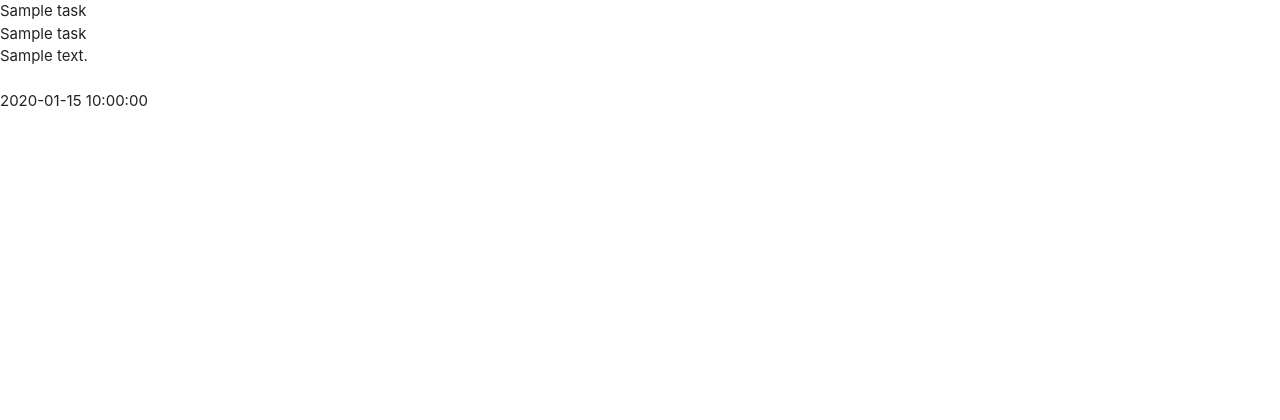
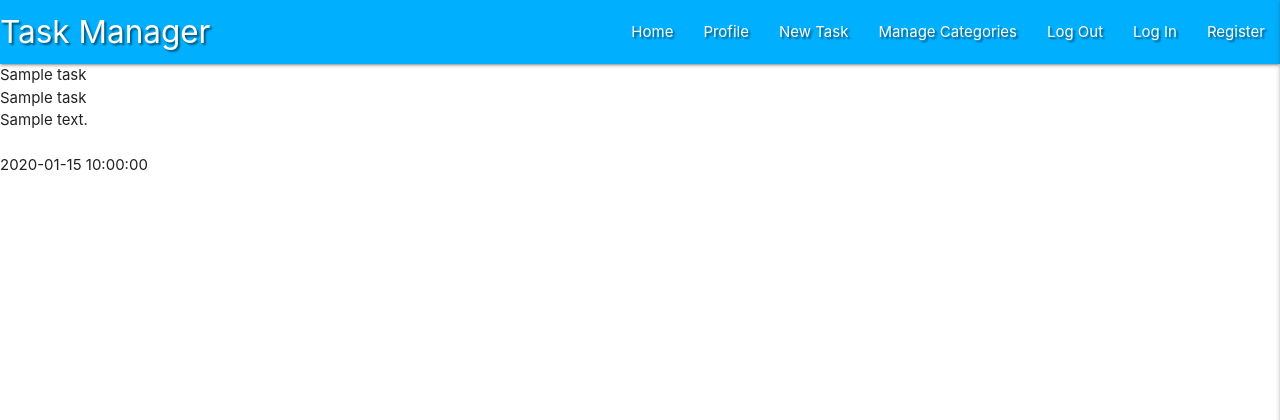
Before and after one commit to Benjamin144/flask-task-manager-builder, a Flask app: page / in a window 1280 px wide. Shown: the top 420 px of the page. Run offline with Flask 2, Linux system fonts and the light colour scheme; a database or web service that is not in the repository returns one stand-in record (values such as "Sample title"); some libraries are stand-ins or nearby versions.

Commit message:
Add Materialize Navbar & Sidebar

```diff
--- a/static/css/style.css
+++ b/static/css/style.css
@@ -0,0 +1,3 @@
+  .text-shadow {
+    text-shadow: 2px 2px 2px rgba(0, 0, 0, 0.5);
+}
--- a/static/js/script.js
+++ b/static/js/script.js
@@ -0,0 +1,5 @@
+ // Or with jQuery
+
+  $(document).ready(function(){
+    $('.sidenav').sidenav({edge: "right"});
+  });
--- a/templates/base.html
+++ b/templates/base.html
@@ -14,10 +14,41 @@
 </head>
 <body>
 
+    <header>
+        <!-- top navbar-->
+         <nav class="nav-extended text-shadow #00b0ff light-blue accent-3">
+            <div class="nav-wrapper">
+            <a href="{{ url_for('get_tasks') }}" class="brand-logo">Task Manager</a>
+            <a href="#" data-target="mobile-demo" class="sidenav-trigger right"><i class="fas fa-bars"></i></a>
+            <ul class="right hide-on-med-and-down">
+                <li><a href="{{ url_for('get_tasks') }}">Home</a></li>
+					<li><a href="#">Profile</a></li>
+					<li><a href="#">New Task</a></li>
+					<li><a href="#">Manage Categories</a></li>
+					<li><a href="#">Log Out</a></li>
+					<li><a href="#">Log In</a></li>
+					<li><a href="#">Register</a></li>
+            </ul>
+            </div>
+        </nav>
+
+        <!-- mobile sidenav -->
+                <ul class="sidenav" id="mobile-demo">
+            <li><h4 class="center-align light-blue-text text-darken 4">Task Manager</h4></li>
+            <li><a href="{{ url_for('get_tasks') }}">Home</a></li>
+            <li><a href="#">Profile</a></li>
+            <li><a href="#">New Task</a></li>
+            <li><a href="#">Manage Categories</a></li>
+            <li><a href="#">Log Out</a></li>
+            <li><a href="#">Log In</a></li>
+            <li><a href="#">Register</a></li>
+                </ul>
+    </header>
+
     {% block content %}
     {% endblock %}
 
-    <script src="http://code.jquery.com/jquery-3.5.1.min.js"
+    <script src="https://code.jquery.com/jquery-3.5.1.min.js"
         integrity="sha256-9/aliU8dGd2tb6OSsuzixeV4y/faTqgFtohetphbbj0="
         crossorigin="anonymous"></script>
     <script src="https://cdnjs.cloudflare.com/ajax/libs/materialize/1.0.0/js/materialize.min.js"></script>
```
